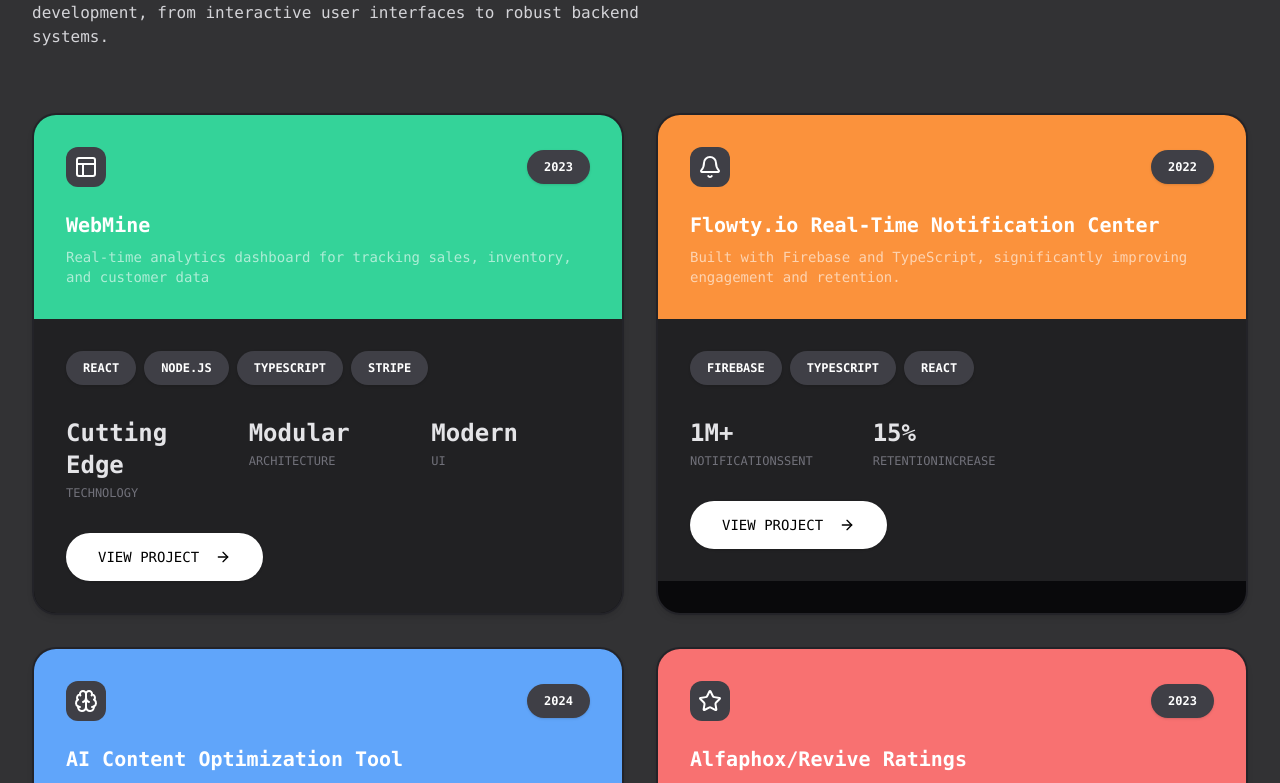
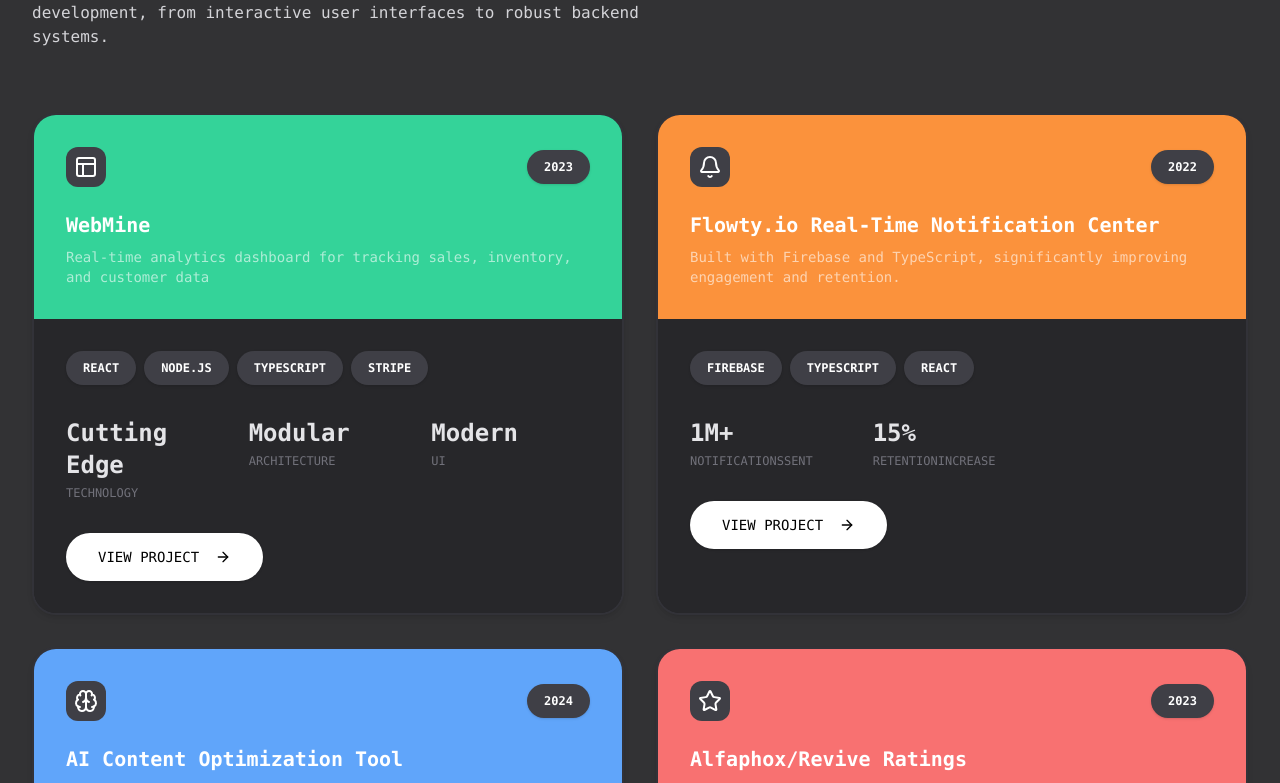
Before and after one commit to DavidKalina/davidkalina, a Next.js app: page / in a window 1280 px wide. Shown: the part 4329-5112 px from the top of the page. Built offline with nearby package versions, Linux system fonts and the light colour scheme; no server answers.

Commit message:
feat: fix black bottom border

```diff
--- a/components/ProjectGrid.tsx
+++ b/components/ProjectGrid.tsx
@@ -134,13 +134,13 @@
             <Card
               key={project.id}
               className="border-2 border-zinc-100 dark:border-zinc-700/50
-  rounded-2xl lg:rounded-3xl overflow-hidden
+                rounded-2xl lg:rounded-3xl overflow-hidden bg-white dark:bg-zinc-800
                 hover:border-black dark:hover:border-white
                 transition-all duration-300 group shadow-md
                 hover:shadow-xl hover:shadow-zinc-200/50 dark:hover:shadow-zinc-900/50
                 hover:-translate-y-1 hover:scale-[1.01]"
             >
-              <CardContent className="p-0">
+              <CardContent className="p-0 h-full bg-white dark:bg-zinc-800">
                 {/* Project Header */}
                 <div className={`relative ${project.bgColor} p-6 lg:p-8`}>
                   <div className="absolute inset-0 bg-[radial-gradient(circle_at_30%_50%,_rgba(255,255,255,0.04),rgba(255,255,255,0))] opacity-0 group-hover:opacity-100 transition-opacity duration-500" />
@@ -166,7 +166,7 @@
                 </div>
 
                 {/* Project Details */}
-                <div className="p-6 lg:p-8 bg-white/80 dark:bg-zinc-800/80">
+                <div className="p-6 lg:p-8 bg-white dark:bg-zinc-800 h-full">
                   <div className="space-y-6 lg:space-y-8">
                     {/* Tags */}
                     <div className="flex flex-wrap gap-2">
```
Lines whose indentation alone changed are shown as unchanged.
